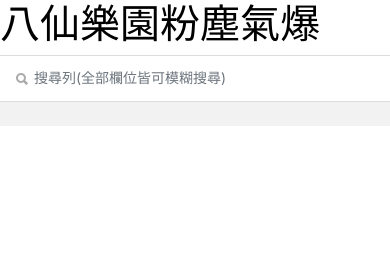
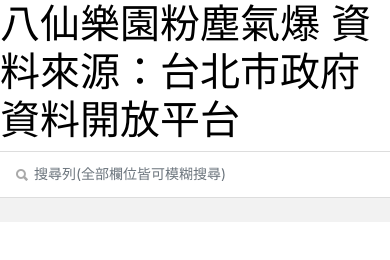
Before and after one commit to s875515/pink_explosion, a website: page www/index.html in a window 390 px wide. Drawn offline with nearby package versions, Linux system fonts and the light colour scheme; some packages are replaced by stand-ins of ours; files that its build step writes are made by us from their sources; a script that the page names is missing; files whose address does not match are found by name.

Commit message:
add source

```diff
--- a/www/index.html
+++ b/www/index.html
@@ -30,7 +30,7 @@
     <!-- <a href="https://github.com/samu/angular-table"><img style="position: absolute; top: 0; right: 0; border: 0; z-index: 10000" src="https://github-camo.global.ssl.fastly.net/38ef81f8aca64bb9a64448d0d70f1308ef5341ab/68747470733a2f2f73332e616d617a6f6e6177732e636f6d2f6769746875622f726962626f6e732f666f726b6d655f72696768745f6461726b626c75655f3132313632312e706e67" alt="Fork me on GitHub" data-canonical-src="https://s3.amazonaws.com/github/ribbons/forkme_right_darkblue_121621.png"></a> -->
       <ion-header-bar class="bar-stable">
         <!-- <h1 class="title">八仙樂園粉塵氣爆 上次更新時間：{{data.lastmodify}}</h1> -->
-        <h1 class="title">八仙樂園粉塵氣爆</h1>
+        <h1 class="title">八仙樂園粉塵氣爆 資料來源：台北市政府資料開放平台</h1>
       </ion-header-bar>
       <ion-content>
         <label class="item item-input">
```
